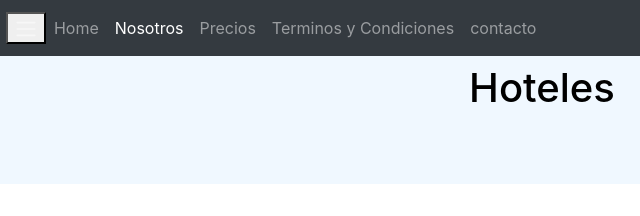
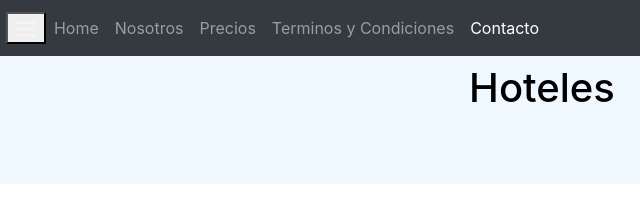
Before and after one commit to Arkemix30/BootstrapCourseProject, a website: page contacto.html in a window 1280 px wide. Shown: the top 216 px of the page, 98-738 px from the left. Drawn offline with nearby package versions, Linux system fonts and the light colour scheme.

Commit message:
minor changes

```diff
--- a/contacto.html
+++ b/contacto.html
@@ -33,12 +33,12 @@
       <div class="collapse navbar-collapse" id="navbarSupportedContent">
         <ul class="navbar-nav mr-auto">
           <li class="nav-item"><a href="./index.html" class="nav-link">Home</a></li>
-          <li class="nav-item active"><a href="./about.html" class="nav-link">Nosotros</a></li>
+          <li class="nav-item"><a href="./about.html" class="nav-link">Nosotros</a></li>
           <li class="nav-item"><a href="#" class="nav-link">Precios</a></li>
           <li class="nav-item">
             <a href="#" class="nav-link">Terminos y Condiciones</a>
           </li>
-          <li class="nav-item"><a href="#" class="nav-link">contacto</a></li>
+          <li class="nav-item active"><a href="#" class="nav-link">Contacto</a></li>
         </ul>
       </div>
     </nav>
```
Also changed, not shown: about.html (+1 -1 lines).
